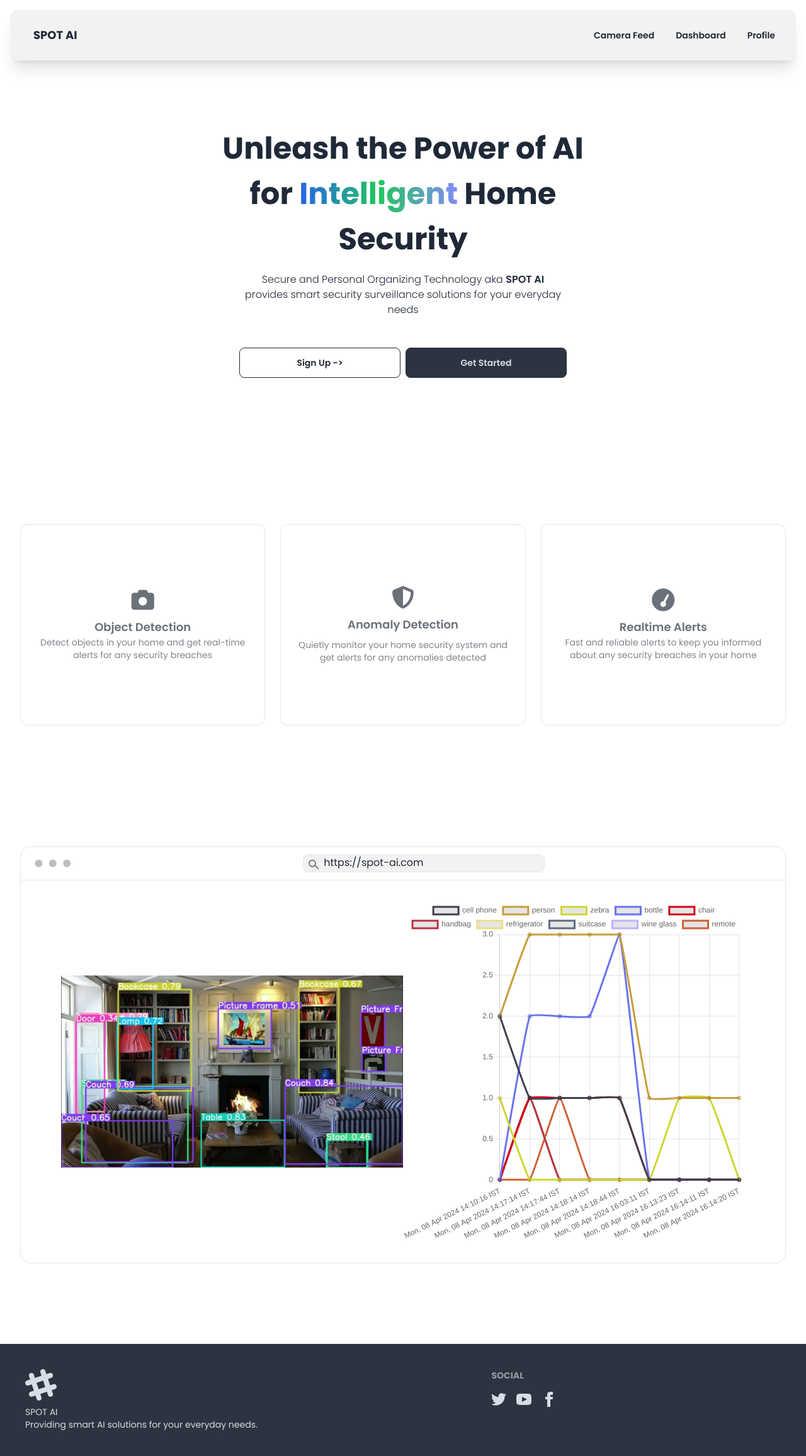
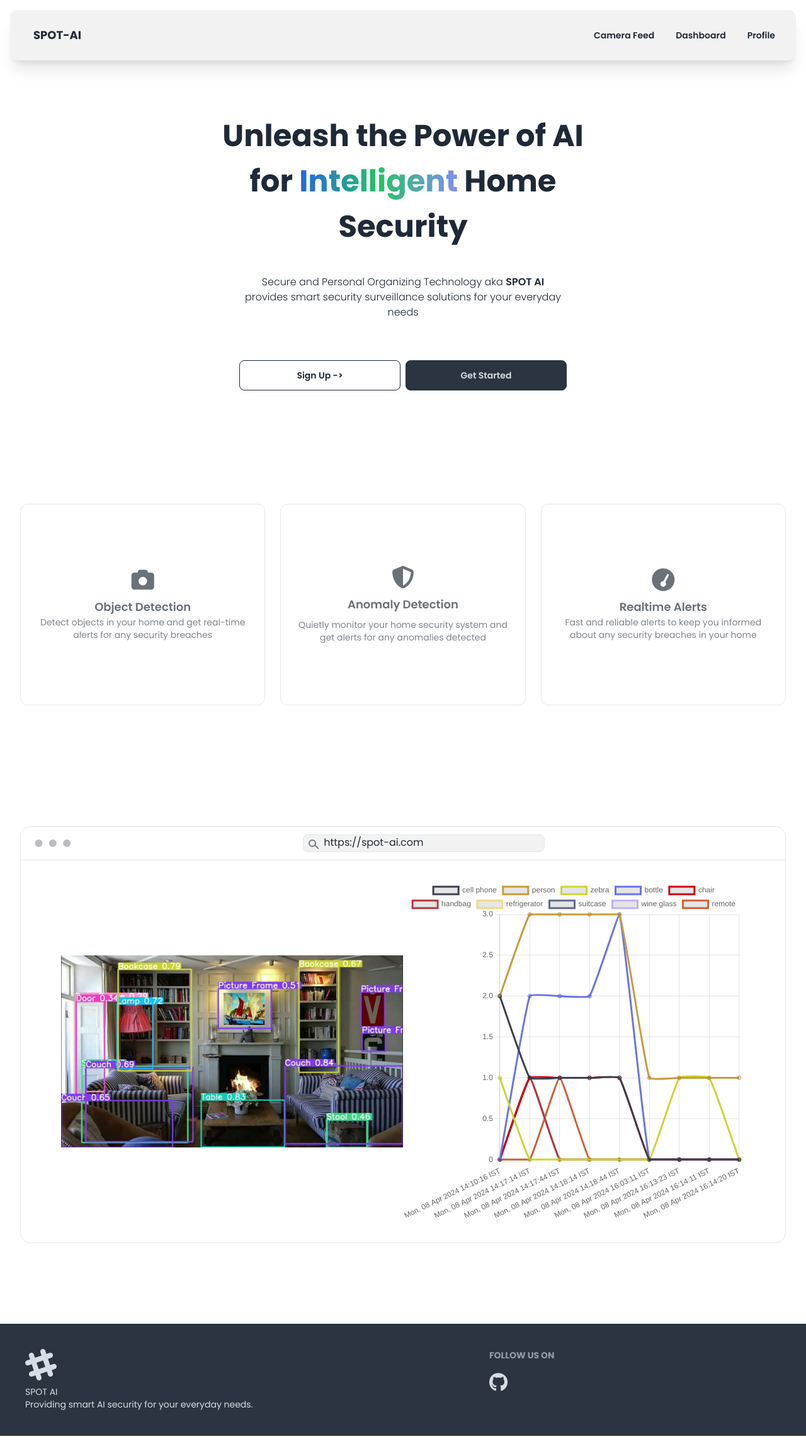
Before and after one commit to ChiragAgg5k/suraksha-ai, a Flask app: page / in a window 1280 px wide. Shown: the whole page at 63% size. After the commit the page ends 2280 px from the top, so only its background shows below. Run offline with Flask 3, Linux system fonts and the light colour scheme; some libraries are stand-ins or nearby versions.

Commit message:
fixed poetry + updated more ui

```diff
--- a/pyproject.toml
+++ b/pyproject.toml
@@ -1,7 +1,7 @@
 [tool.poetry]
 name = "spot"
-version = "0.1.0"
-description = ""
+version = "0.8.5"
+description = "SPOT AI provides smart security surveillance solutions such as face recognition, object detection, and more."
 authors = ["ChiragAgg5k <110609663+ChiragAgg5k@users.noreply.github.com>"]
 readme = "README.md"
 
@@ -12,6 +12,8 @@
 torchvision = "^0.17.0"
 torchaudio = "^2.2.0"
 flask = "^3.0.2"
+flask-mail = "^0.9.1"
+pyrebase4 = "^4.7.1"
 
 
 [build-system]
--- a/spot/app.py
+++ b/spot/app.py
@@ -185,17 +185,6 @@
                 cls = int(box.cls[0])
                 cls_name = classNames[cls]
 
-                if cls_name == "fork":
-                    with app.app_context():
-                        print("Alert! Weapon detected")
-                        msg = Message(
-                            "Alert! Weapon detected",
-                            sender=user_email,
-                            recipients=[user_email],
-                            body="A weapon has been detected in the camera feed",
-                        )
-                        mail.send(msg)
-
                 if cls_name in objectsFreq:
                     objectsFreq[cls_name].append(confidence)
                 else:
@@ -207,7 +196,7 @@
                 fontScale = 1
 
                 color = (255, 0, 0)
-                if cls_name == "fork":
+                if cls_name == "knife":
                     color = (0, 0, 255)
 
                 thickness = 2
@@ -257,7 +246,9 @@
 
 @app.route("/")
 def index():
-    return render_template("index.html")
+    return render_template(
+        "index.html",
+    )
 
 
 @app.route("/video")
--- a/spot/templates/index.html
+++ b/spot/templates/index.html
@@ -1,7 +1,7 @@
 {% extends "layout.html" %} {% block title %}Spot AI{% endblock %} {% block head %} {{ super() }} {% endblock %} {%
 block content %}
 <div class="flex flex-col mx-4 min-h-screen items-center justify-center">
-	<h1 class="text-5xl text-center font-bold leading-normal max-w-xl mb-4">
+	<h1 class="text-5xl text-center font-bold leading-normal max-w-xl mb-10">
 		Unleash the Power of AI for
 		<span
 			class="bg-gradient-to-r from-blue-600 via-green-500 to-indigo-400 inline-block text-transparent bg-clip-text">
@@ -9,18 +9,18 @@
 		</span>
 		Home Security
 	</h1>
-	<h2 data-aos="fade-right" class="text-md max-w-lg font-light text-center mb-12">
+	<h2 data-aos="fade-right" class="text-md max-w-lg font-light text-center mb-16">
 		<span class="">Secure and Personal Organizing Technology</span> aka
 		<span class="font-semibold">SPOT AI</span> provides smart security surveillance solutions for your everyday
 		needs
 	</h2>
 	<div class="flex items-center justify-center gap-2 flex-col sm:flex-row">
 		<a href="/signup" class="btn btn-outline btn-wide">Sign Up -></a>
-		<a href="/signup" class="btn btn-neutral btn-wide">Get Started</a>
+		<a href="/video" class="btn btn-neutral btn-wide">Get Started</a>
 	</div>
 </div>
 
-<div class="grid mb-32 grid-cols-1 md:grid-cols-3 gap-6 p-8 text-center">
+<div class="grid mb-32 grid-cols-1 md:grid-cols-3 gap-6 px-8 pb-8 text-center">
 	<div
 		data-aos="fade-up"
 		class="border min-h-[40dvh] rounded-xl text-neutral/70 hover:text-neutral flex flex-col items-center justify-center p-4 hover:shadow-xl transition duration-300">
@@ -83,41 +83,18 @@
 			<path
 				d="M22.672 15.226l-2.432.811.841 2.515c.33 1.019-.209 2.127-1.23 2.456-1.15.325-2.148-.321-2.463-1.226l-.84-2.518-5.013 1.677.84 2.517c.391 1.203-.434 2.542-1.831 2.542-.88 0-1.601-.564-1.86-1.314l-.842-2.516-2.431.809c-1.135.328-2.145-.317-2.463-1.229-.329-1.018.211-2.127 1.231-2.456l2.432-.809-1.621-4.823-2.432.808c-1.355.384-2.558-.59-2.558-1.839 0-.817.509-1.582 1.327-1.846l2.433-.809-.842-2.515c-.33-1.02.211-2.129 1.232-2.458 1.02-.329 2.13.209 2.461 1.229l.842 2.515 5.011-1.677-.839-2.517c-.403-1.238.484-2.553 1.843-2.553.819 0 1.585.509 1.85 1.326l.841 2.517 2.431-.81c1.02-.33 2.131.211 2.461 1.229.332 1.018-.21 2.126-1.23 2.456l-2.433.809 1.622 4.823 2.433-.809c1.242-.401 2.557.484 2.557 1.838 0 .819-.51 1.583-1.328 1.847m-8.992-6.428l-5.01 1.675 1.619 4.828 5.011-1.674-1.62-4.829z"></path>
 		</svg>
-		<p>SPOT AI<br />Providing smart AI solutions for your everyday needs.</p>
+		<p>SPOT AI<br />Providing smart AI security for your everyday needs.</p>
 	</aside>
 	<nav>
-		<h6 class="footer-title">Social</h6>
+		<h6 class="footer-title">Follow us on</h6>
 		<div class="grid grid-flow-col gap-4">
 			<a
-				><svg
-					xmlns="http://www.w3.org/2000/svg"
-					width="24"
-					height="24"
-					viewBox="0 0 24 24"
-					class="fill-current">
-					<path
-						d="M24 4.557c-.883.392-1.832.656-2.828.775 1.017-.609 1.798-1.574 2.165-2.724-.951.564-2.005.974-3.127 1.195-.897-.957-2.178-1.555-3.594-1.555-3.179 0-5.515 2.966-4.797 6.045-4.091-.205-7.719-2.165-10.148-5.144-1.29 2.213-.669 5.108 1.523 6.574-.806-.026-1.566-.247-2.229-.616-.054 2.281 1.581 4.415 3.949 4.89-.693.188-1.452.232-2.224.084.626 1.956 2.444 3.379 4.6 3.419-2.07 1.623-4.678 2.348-7.29 2.04 2.179 1.397 4.768 2.212 7.548 2.212 9.142 0 14.307-7.721 13.995-14.646.962-.695 1.797-1.562 2.457-2.549z"></path></svg
-			></a>
-			<a
-				><svg
-					xmlns="http://www.w3.org/2000/svg"
-					width="24"
-					height="24"
-					viewBox="0 0 24 24"
-					class="fill-current">
-					<path
-						d="M19.615 3.184c-3.604-.246-11.631-.245-15.23 0-3.897.266-4.356 2.62-4.385 8.816.029 6.185.484 8.549 4.385 8.816 3.6.245 11.626.246 15.23 0 3.897-.266 4.356-2.62 4.385-8.816-.029-6.185-.484-8.549-4.385-8.816zm-10.615 12.816v-8l8 3.993-8 4.007z"></path></svg
-			></a>
-			<a
-				><svg
-					xmlns="http://www.w3.org/2000/svg"
-					width="24"
-					height="24"
-					viewBox="0 0 24 24"
-					class="fill-current">
-					<path
-						d="M9 8h-3v4h3v12h5v-12h3.642l.358-4h-4v-1.667c0-.955.192-1.333 1.115-1.333h2.885v-5h-3.808c-3.596 0-5.192 1.583-5.192 4.615v3.385z"></path></svg
-			></a>
+				href="https://github.com/ChiragAgg5k/spot-ai"
+				noopener
+				noreferrer
+				class="text-3xl hover:text-base-100 hover:cursor-pointer transition-all ease-in-out duration-300">
+				<i class="fa-brands fa-github"></i>
+			</a>
 		</div>
 	</nav>
 </footer>
--- a/spot/templates/layout.html
+++ b/spot/templates/layout.html
@@ -13,7 +13,6 @@
 		<link
 			href="https://fonts.googleapis.com/css2?family=Poppins:ital,wght@0,100;0,200;0,300;0,400;0,500;0,600;0,700;0,800;0,900;1,100;1,200;1,300;1,400;1,500;1,600;1,700;1,800;1,900&display=swap"
 			rel="stylesheet" />
-
 		<script src="https://kit.fontawesome.com/cbae3ce0e6.js" crossorigin="anonymous"></script>
 		<link rel="stylesheet" href="https://unpkg.com/aos@next/dist/aos.css" />
 	</head>
@@ -42,7 +41,7 @@
 						</div>
 						<div class="flex-1 px-2 mx-2 font-bold">
 							<a href="{{ url_for('index') }}" class="text-lg font-bold btn btn-sm btn-ghost">
-								SPOT AI
+								SPOT-AI
 							</a>
 						</div>
 						<div class="flex-none hidden lg:block">
@@ -68,17 +67,24 @@
 				</div>
 				<div id="content" class="z-0">{% block content %}{% endblock %}</div>
 			</div>
-			<div class="drawer-side">
+			<div class="drawer-side z-50">
 				<label for="my-drawer-3" aria-label="close sidebar" class="drawer-overlay"></label>
-				<ul class="menu p-4 w-80 min-h-full bg-base-200">
+				<ul class="menu p-4 w-80 min-h-full bg-base-200 pt-8">
+					<div class="flex items-center justify-center mb-6 pb-6 border-neutral border-b">
+						<div class="avatar placeholder">
+							<div class="bg-base-300 border border-neutral rounded-full w-20">
+								<span class="text-2xl">c</span>
+							</div>
+						</div>
+					</div>
+					<li>
+						<a href="{{ url_for('profile') }}" class="btn btn-ghost active:text-black">Profile</a>
+					</li>
 					<li>
 						<a href="{{ url_for('video') }}" class="btn btn-ghost active:text-black">Camera Feed</a>
 					</li>
 					<li>
 						<a href="{{ url_for('dashboard') }}" class="btn btn-ghost active:text-black">Dashboard</a>
-					</li>
-					<li>
-						<a href="{{ url_for('profile') }}" class="btn btn-ghost active:text-black">Profile</a>
 					</li>
 				</ul>
 			</div>
```
Also changed, not shown: spot/templates/video.html (+32 -5 lines), 1 other file.
